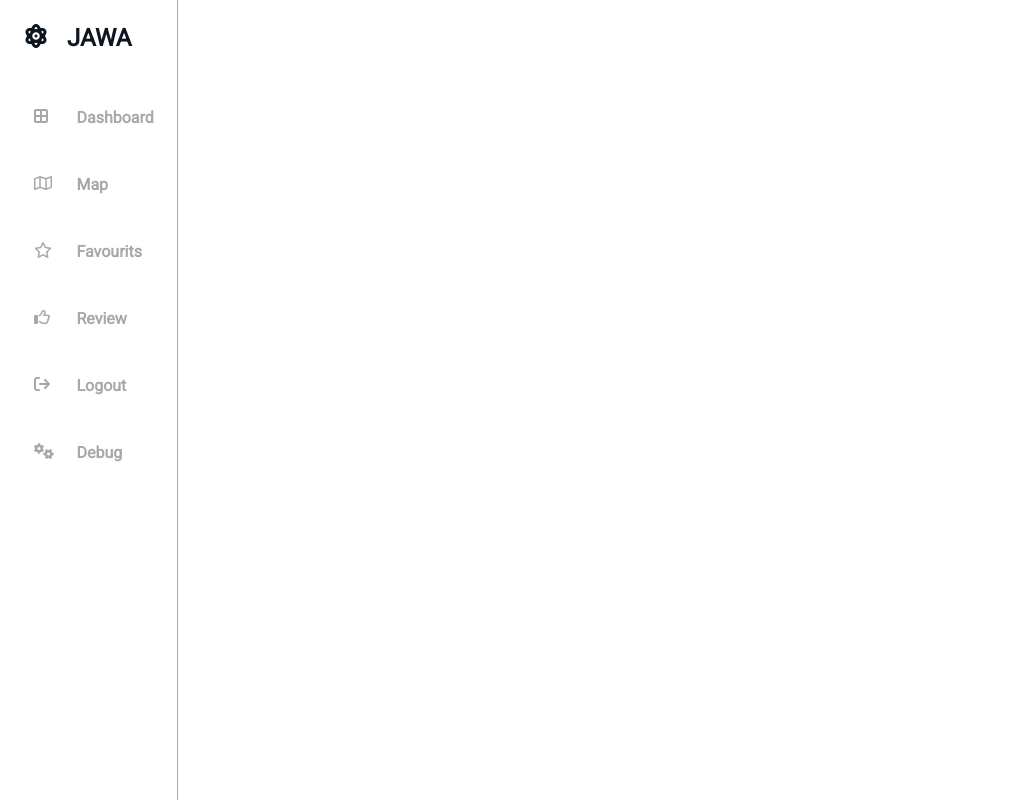
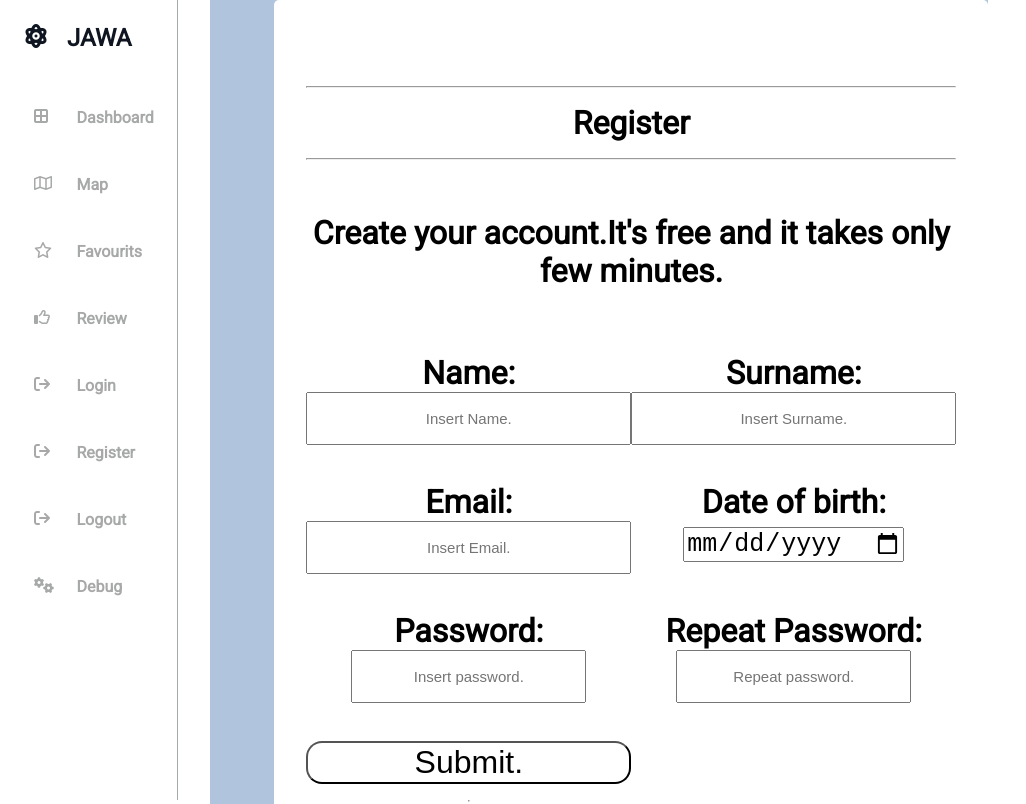
Before and after one commit to marco3724/jawapp, a Vue app: page /register in a window 1280 px wide. Shown: the top 804 px of the page, without its empty margins (0-1026 px from the left). Built offline with nearby package versions, Linux system fonts and the light colour scheme.

Commit message:
added registration form and login/register sidebar buttons

```diff
--- a/src/components/SideBar.vue
+++ b/src/components/SideBar.vue
@@ -7,30 +7,38 @@
         </div>
         <div class="item">
             <i class="fa-solid fa-border-all"></i>
-            <span class="text"><a href="#"> Dashboard</a></span>
+            <span class="text"><a href="/">Dashboard</a></span>
         </div>
 
         <div class="item">
             <i class="fa-regular fa-map"></i>
-            <span class="text"><a href="#"> Map</a></span>
+            <span class="text"><a href="#">Map</a></span>
         </div>
 
         <div class="item">
             <i class="fa-regular fa-star"></i>
-            <span class="text"><a href="#"> Favourits</a></span>
+            <span class="text"><a href="#">Favourits</a></span>
         </div>
 
         <div class="item">
             <i class="fa-regular fa-thumbs-up"></i>
-            <span class="text"><a href="#"> Review</a></span>
+            <span class="text"><a href="#">Review</a></span>
         </div>
         <div class="item">
             <i class="fa-solid fa-arrow-right-from-bracket"></i>
-            <span class="text"><a href="#"> Logout</a></span>
+            <span class="text"><a href="register">Login</a></span>
+        </div>
+        <div class="item">
+            <i class="fa-solid fa-arrow-right-from-bracket"></i>
+            <span class="text"><a href="register">Register</a></span>
+        </div>
+        <div class="item">
+            <i class="fa-solid fa-arrow-right-from-bracket"></i>
+            <span class="text"><a href="#">Logout</a></span>
         </div>
         <div class="item">
             <i class="fa-solid fa-gears"></i>
-            <span class="text"><a href="#"> Debug</a></span>
+            <span class="text"><a href="#">Debug</a></span>
         </div>
 
     </div>
--- a/src/router/index.js
+++ b/src/router/index.js
@@ -1,11 +1,17 @@
 import { createRouter, createWebHistory } from 'vue-router'
 import DashboardView from '../views/DashboardView.vue'
+import RegistrationForm from '../views/RegistrationFormView.vue'
 
 const routes = [
   {
     path: '/',
     name: 'dashboard',
     component: DashboardView
+  },
+  {
+    path: '/register',
+    name: 'register',
+    component: RegistrationForm
   }
   // {
   //   path: '/about',
--- /dev/null
+++ b/src/views/RegistrationFormView.vue
@@ -0,0 +1,136 @@
+<template>
+<form action="" method="post" name="eseform" enctype="multipart/form-data">
+<div class="container">
+        <div class="registration">
+            <div class="h1">
+                <br>
+                <hr><b>Register</b><hr>
+                <br>
+                <b>Create your account.It's free and it takes only few minutes.</b>
+            </div>
+            <div class="content">
+                <div class="container-name">
+                        <b>Name:</b>
+                        <input type="text" placeholder="Insert Name." name="name" size="30"  maxlength="10" required><br><br>
+                </div>
+
+                <div class="container-surname">
+                    <b>Surname:</b>
+                    <input type="text" placeholder="Insert Surname." name="surname" size="30" maxlength="20"  required><br><br>
+                </div>
+
+                <div class="container-email">
+                        <b>Email:</b>
+                        <input type="text" placeholder="Insert Email." name="email" size="30"  maxlength="30" required><br><br>
+                </div>
+
+                <div class="container-birth">
+                    <b>Date of birth:</b>
+                    <input type="date" name="birthdate" id="birthdate"  required><br><br>
+                </div>
+
+                <div class="container-password">
+                    <b>Password:</b>
+                    <input type="password" placeholder="Insert password." name="password" id="password" required><br><br>
+                </div>
+
+                <div class="container-repeatpassword">
+                    <b>Repeat Password:</b>
+                    <input type="password" placeholder="Repeat password." name="password-repeat" id="password-repeat" required><br><br>
+                </div>
+
+                <button type="submit" class="registerbtn" color: white >Submit.</button><br>
+                <hr>
+            </div>
+        <div class="container-signin">
+                    <p>Already have an account? <a href="/">Sign in</a></p>
+                </div>
+                <div class="side-bar">
+                </div>
+            </div>
+</div>
+</form>
+</template>
+
+<script>
+export default {
+  data () {
+    return {
+      value: 12
+    }
+  },
+  methods: {
+  },
+  computed: {
+  }
+}
+</script>
+
+<style scoped>
+@import url('https://fonts.googleapis.com/css2?family=Roboto&display=swap');
+
+.registration{
+    display: grid;
+    grid-template:
+            'c . .'
+            'c a .'
+            'c b .'
+            'c b .'
+            'c d .' /1fr 5fr 1fr;
+    text-align: center;
+    background-color: lightsteelblue;
+}
+
+.registration > div {
+    padding:1em 1em;
+    font-size: 2em;
+}
+
+.h1 {grid-area:a;}
+.content{grid-area:b;}
+.side-bar{grid-area:c;}
+.container-signin{grid-area:d;}
+
+.content{
+    background-color:white;
+    border-bottom-left-radius: 5px;
+    border-bottom-right-radius: 5px;
+}
+
+.registerbtn{
+    background-color: white;
+    font-size: 1em;
+    border-radius: 16px;
+}
+
+.registerbtn:hover {
+  background-color: whitesmoke;
+  color: black;
+    cursor: pointer;
+}
+
+.h1{
+        background-color:white;
+        border-top-left-radius: 5px;
+        border-top-right-radius: 5px;
+        font-weight: bolder;
+}
+
+input[type=text]
+{
+    padding:16px 16px;
+    text-align:center;
+    font-size: 15px;
+}
+
+input[type=password]
+{
+    padding:16px 16px;
+    text-align:center;
+    font-size: 15px;
+}
+
+input[type=date]{
+    font-size: 25px;
+}
+</style>
```
Also changed, not shown: 1 other file (tests, documents, lock files or other folders).
